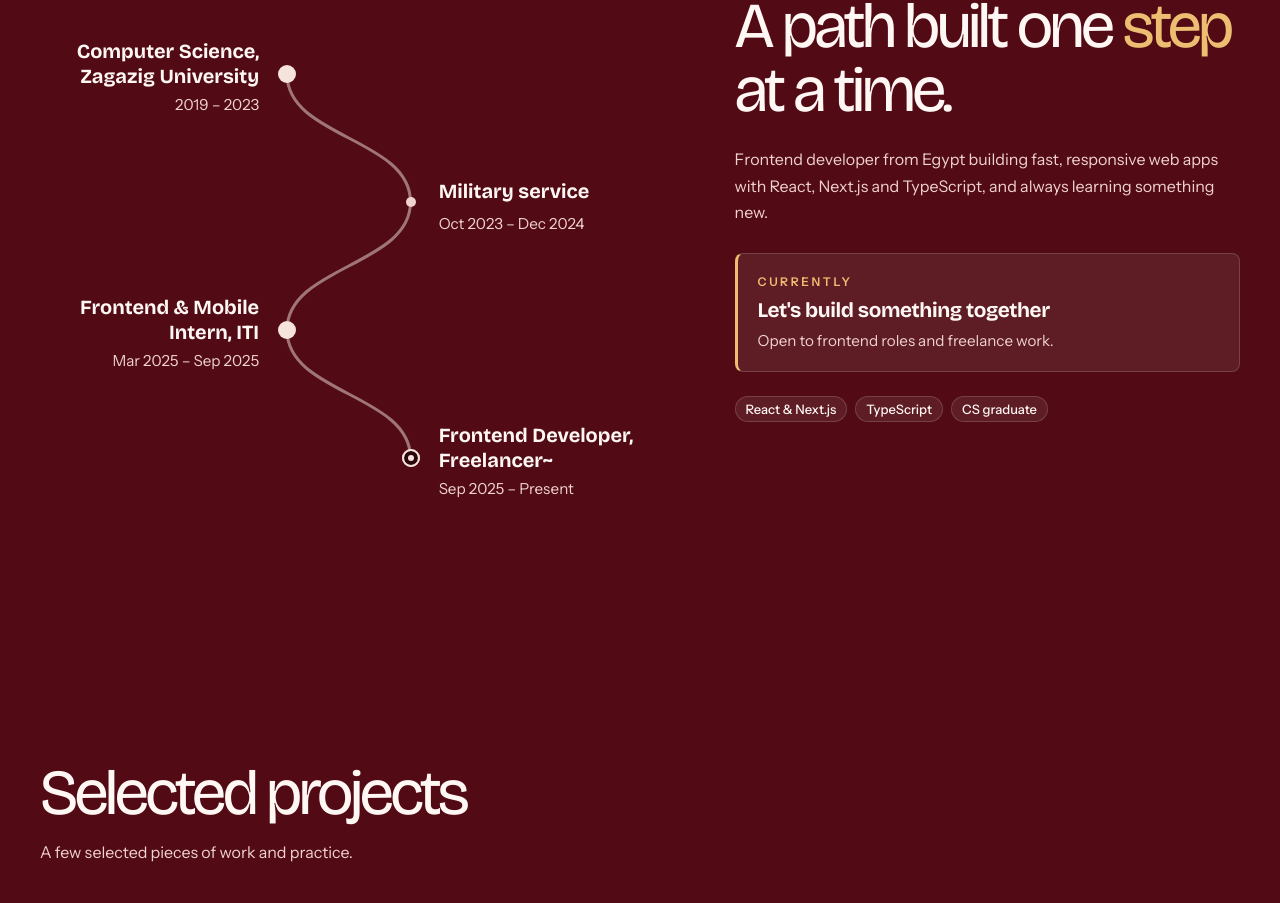
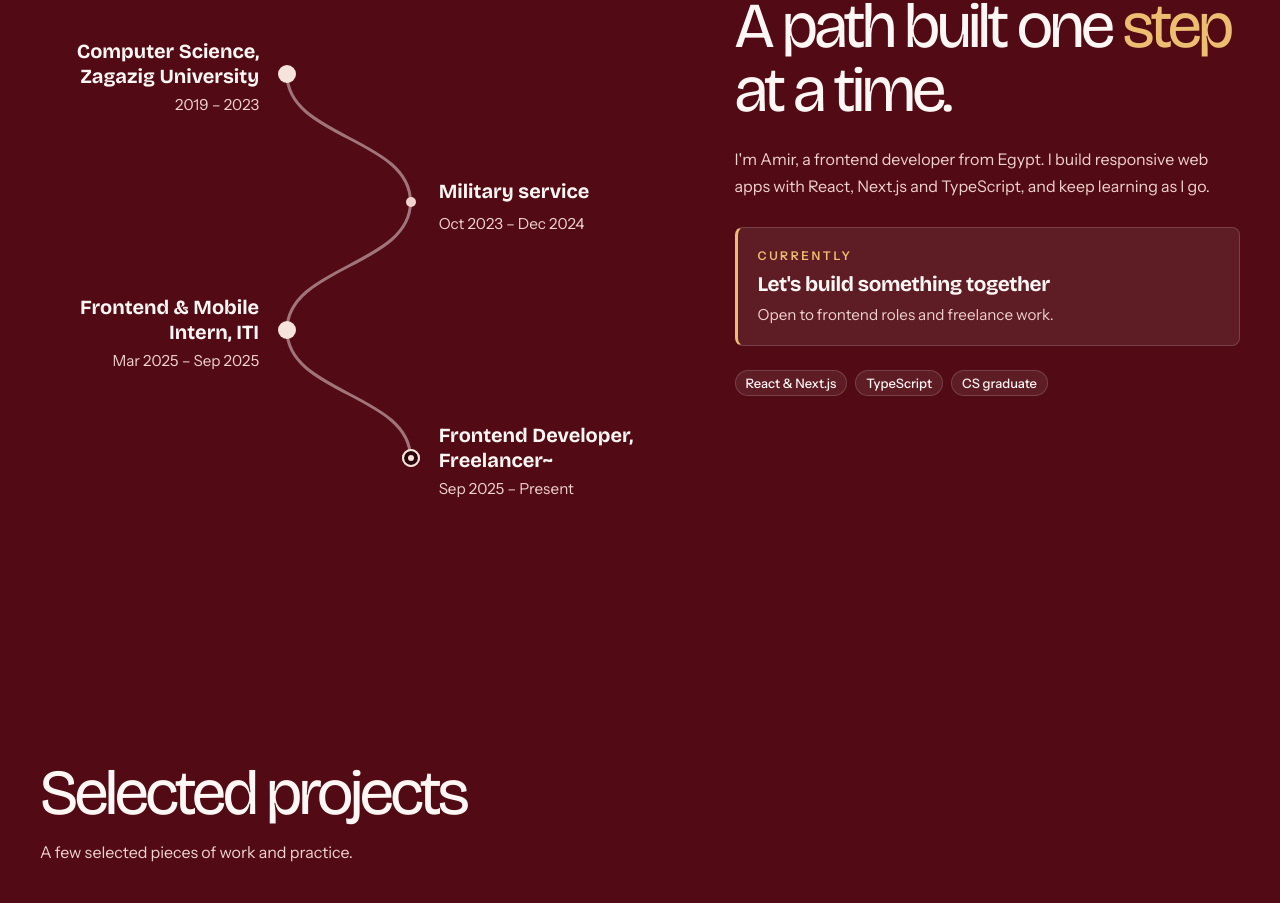
Before and after one commit to AmirMostafa-eng/Amir-Mostafa-Portfolio, a Next.js app: page / in a window 1280 px wide. Shown: the part 1504-2407 px from the top of the page. Built offline with nearby package versions, Linux system fonts and the light colour scheme.

Commit message:
About: first-person bio from approved mockup

```diff
--- a/data/site.ts
+++ b/data/site.ts
@@ -33,7 +33,7 @@ export const site = {
   heroPicture: "/11111.png" as string | null,
   aboutPicture: "/images/Developer Avatar Coding in Chair.png" as string | null,
   greeting: "Hello, I'm",
-  about: "Frontend developer from Egypt building fast, responsive web apps with React, Next.js and TypeScript, and always learning something new.",
+  about: "I'm Amir, a frontend developer from Egypt. I build responsive web apps with React, Next.js and TypeScript, and keep learning as I go.",
   skillsIntro: "A small toolkit for building thoughtful digital experiences.",
   projectsIntro: "A few selected pieces of work and practice.",
   aboutTitle: "About me",
```
